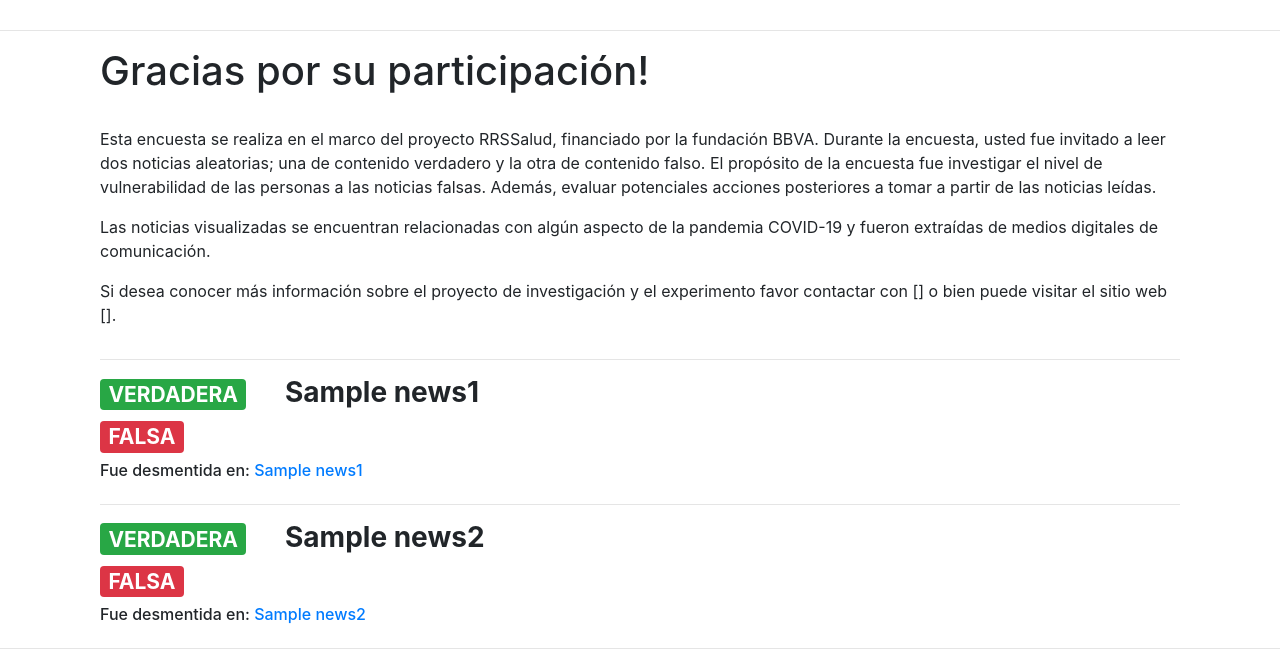
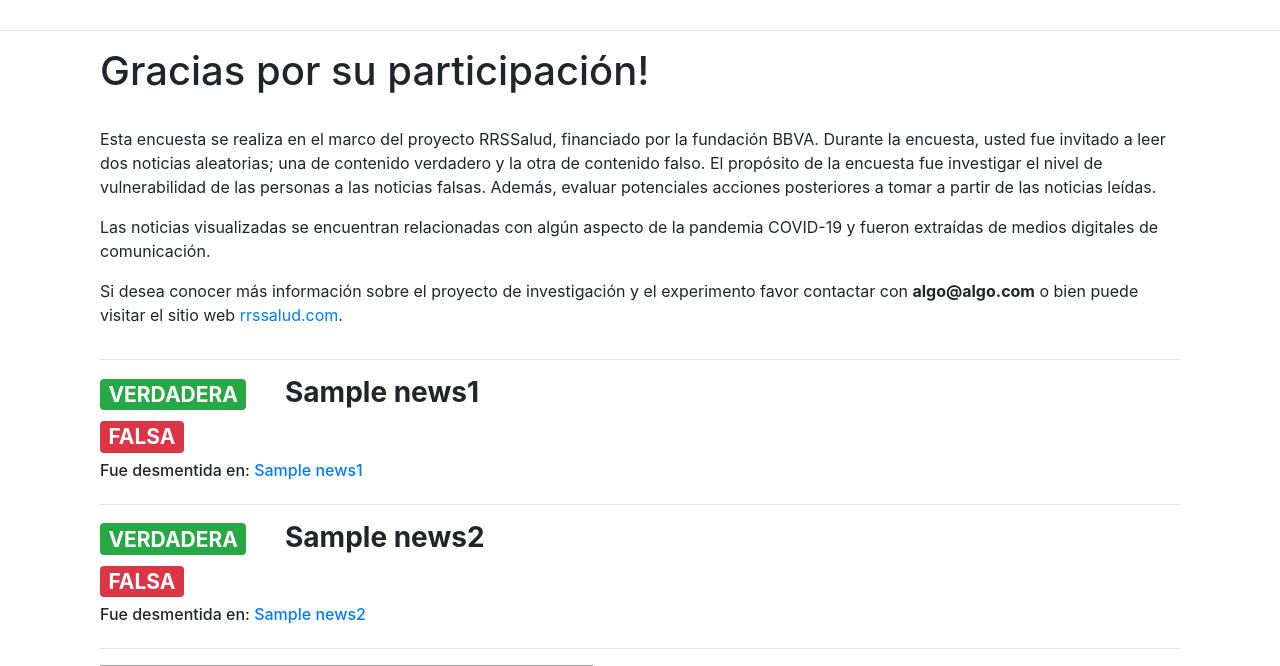
Before and after one commit to social-link-analytics-group-bsc/experiment-platform, a Django app: template experiment/expplat/templates/expplat/result.html in a window 1280 px wide. Shown: the top 666 px of the page. Run offline with Django 3.2, Linux system fonts and the light colour scheme; the template is opened without the code that fills it: most values are stand-ins (such as "Sample title", 1, 10 or a date in 2020); some libraries are stand-ins or nearby versions; grey boxes are pictures that could not be loaded.

Commit message:
Add text styles.

```diff
--- a/experiment/expplat/templates/expplat/result.html
+++ b/experiment/expplat/templates/expplat/result.html
@@ -98,7 +98,7 @@ footer p {
                     <br>
                     <p>Esta encuesta se realiza en el marco del proyecto RRSSalud, financiado por la fundación BBVA. Durante la encuesta, usted fue invitado a leer dos noticias aleatorias; una de contenido verdadero y la otra de contenido falso. El propósito de la encuesta fue investigar el nivel de vulnerabilidad de las personas a las noticias falsas. Además, evaluar potenciales acciones posteriores a tomar a partir de las noticias leídas.</p>
                     <p>Las noticias visualizadas se encuentran relacionadas con algún aspecto de la pandemia COVID-19 y fueron extraídas de medios digitales de comunicación.</p>
-                    <p>Si desea conocer más información sobre el proyecto de investigación y el experimento favor contactar con [] o bien puede visitar el sitio web [].</p>
+                    <p>Si desea conocer más información sobre el proyecto de investigación y el experimento favor contactar con <strong>algo@algo.com</strong> o bien puede visitar el sitio web <a href="https://twitter.com/RRSSalud">rrssalud.com</a>.</p>
                 </div>
             </div>
             <hr>
@@ -127,6 +127,14 @@ footer p {
                     <h6>Fue desmentida en: <a href="{{ news2.ver_doc }}">{{ news2.ver_title }}</a></h6>
                 </div>
             </div>
+            <hr>
+
+            {% load static %}
+            <div class="row">
+                <div class="col-sm-12">
+                    <img style="height: 370px; width: auto;" src="{% static "expplat/logos.jpg" %}">
+                </div>
+            </div>
 
         </div>
 	</div>
```
